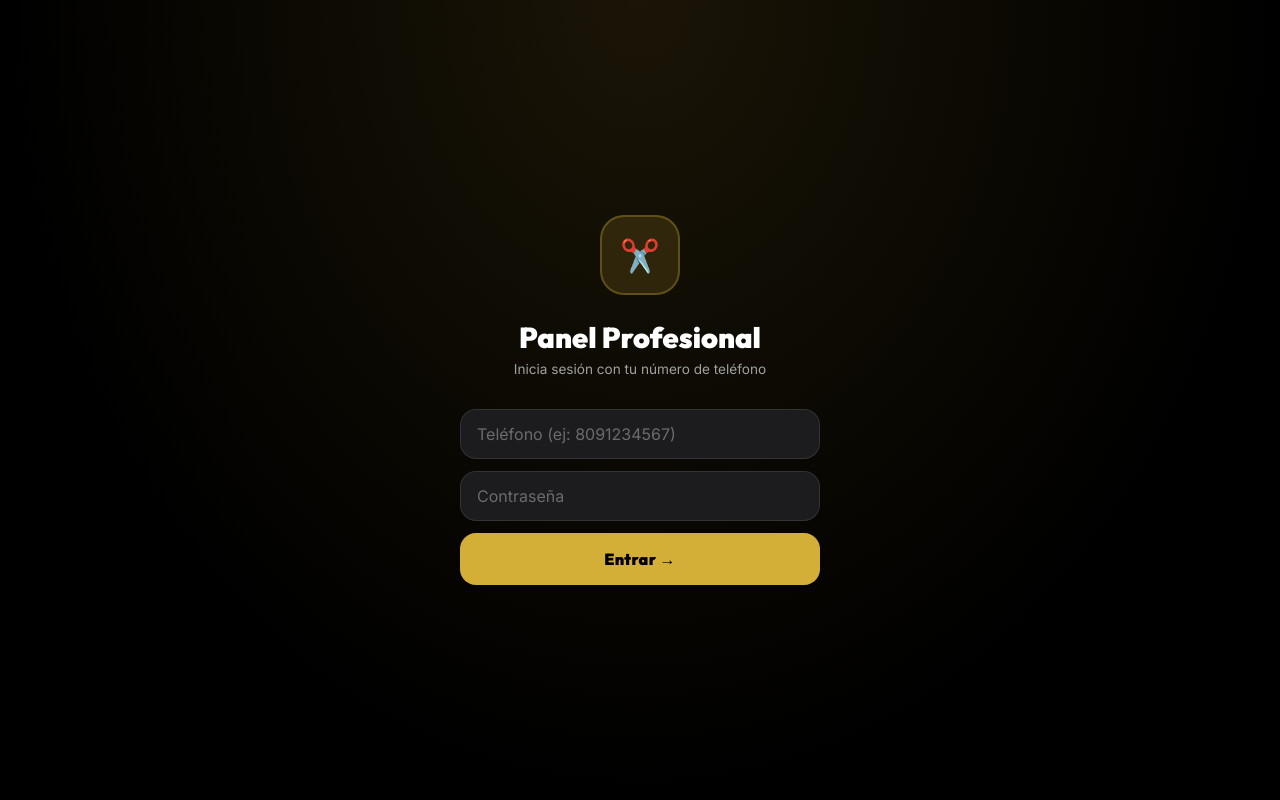
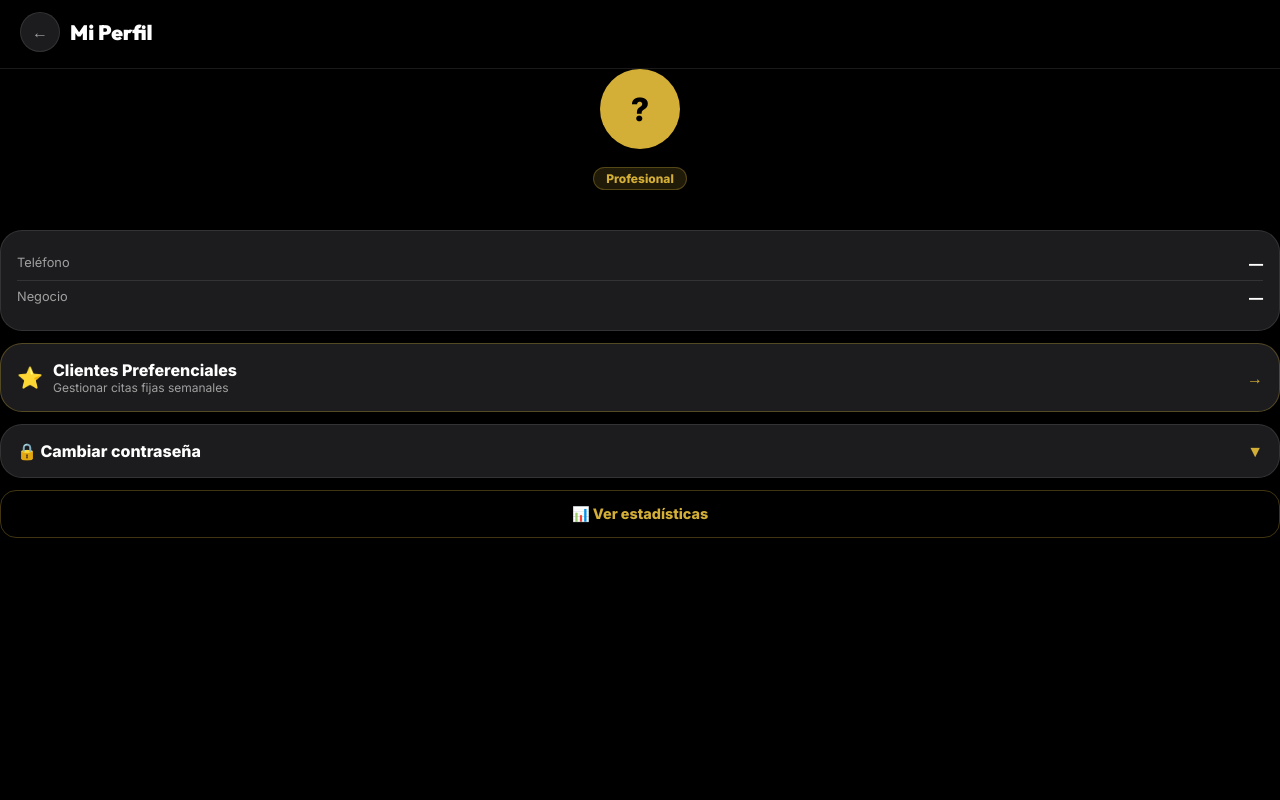
Before and after one commit to gitboni/barberia-os1, a website: page panel-barbero.html in a window 1280 px wide. Drawn offline with nearby package versions, Linux system fonts and the light colour scheme.

Commit message:
Update panel-barbero.html

```diff
--- a/panel-barbero.html
+++ b/panel-barbero.html
@@ -31,9 +31,12 @@ body{background:var(--bg);color:var(--text);overflow-x:hidden;user-select:none}
 h1,h2,h3,.outfit{font-family:'Outfit',sans-serif}
 
 /* ── Screen Management ── */
-.screen{display:none;position:fixed;inset:0;overflow-y:auto;background:var(--bg);z-index:10;padding:calc(var(--safe-top)+16px) 20px calc(var(--safe-bottom)+80px)}
-.screen.active{display:block}
-#loginScreen{display:flex;flex-direction:column;justify-content:center;align-items:center;padding:calc(var(--safe-top) + 20px) 24px calc(var(--safe-bottom) + 20px);min-height:100vh;background:radial-gradient(ellipse at top,#1a1506 0%,#000 70%);z-index:100}
+.screen{display:none;position:fixed;inset:0;width:100%;height:100vh;height:100dvh;background:var(--bg);z-index:10;display:flex;flex-direction:column}
+.screen.active{display:flex}
+.screen-content{flex:1;overflow-y:auto;padding:20px 20px calc(var(--safe-bottom)+85px);-webkit-overflow-scrolling:touch}
+.screen-header{padding:calc(var(--safe-top) + 12px) 20px 16px;background:rgba(0,0,0,0.8);backdrop-filter:blur(20px);border-bottom:1px solid var(--border);z-index:100}
+
+#loginScreen{display:flex;flex-direction:column;justify-content:center;align-items:center;padding:calc(var(--safe-top) + 20px) 24px calc(var(--safe-bottom) + 20px);height:100dvh;background:radial-gradient(ellipse at top,#1a1506 0%,#000 70%);z-index:100}
 #loginScreen.hidden{display:none}
 
 /* ── Aurora BG ── */
@@ -129,7 +132,7 @@ input:checked+.slider:before{transform:translateX(22px)}
 .chip-sm{padding:5px 10px;font-size:.72rem}
 
 /* ── Monitor Screen ── */
-.monitor-header{padding:calc(var(--safe-top)+12px) 20px 12px;background:rgba(0,0,0,.8);backdrop-filter:blur(20px);border-bottom:1px solid var(--border);display:flex;align-items:center;gap:12px;position:sticky;top:0;z-index:100}
+.monitor-header{padding:calc(var(--safe-top)+12px) 20px 12px;background:rgba(0,0,0,.8);backdrop-filter:blur(20px);border-bottom:1px solid var(--border);display:flex;align-items:center;gap:12px;z-index:100}
 .island{flex:1;display:flex;align-items:center;gap:10px}
 .live-dot{width:6px;height:6px;border-radius:50%;background:#E74C3C;animation:pulse 1.2s infinite}
 @keyframes pulse{0%,100%{opacity:1}50%{opacity:.3}}
@@ -238,7 +241,8 @@ input:checked+.slider:before{transform:translateX(22px)}
 <!-- ══════════════════════════════════════════════════════ -->
 <!-- ── HOME SCREEN ── -->
 <div id="homeScreen" class="screen">
-  <div class="barb-header">
+  <div class="screen-header">
+    <div class="barb-header" style="margin-bottom:0;">
       <div style="display:flex;align-items:center;gap:10px;">
         <div class="barb-avatar" id="headerAvatar" onclick="showScreen('perfilScreen')">?</div>
         <div>
@@ -251,6 +255,8 @@ input:checked+.slider:before{transform:translateX(22px)}
         <div class="icon-btn" onclick="showScreen('statsScreen')" title="Estadísticas">📊</div>
       </div>
     </div>
+  </div>
+  <div class="screen-content">
 
   <!-- Toggle disponible -->
   <div class="card toggle-row" id="toggleCard">
@@ -379,14 +385,12 @@ input:checked+.slider:before{transform:translateX(22px)}
     <div id="canceladasList" style="display:none;"></div>
   </div>
 </div>
+</div>
 
 <!-- ── MONITOR SCREEN ── -->
-<div id="monitorScreen" class="screen" style="padding:0;background:#02060C;">
-  <div class="aurora-bg" style="position:absolute;">
-    <div class="orb" style="width:350px;height:350px;background:rgba(0,245,255,.06);top:-80px;left:-80px;"></div>
-    <div class="orb" style="width:280px;height:280px;background:rgba(176,110,255,.05);bottom:-60px;right:-60px;animation:orbFloat 10s ease-in-out infinite reverse;"></div>
-  </div>
-  <div class="monitor-header">
+<div id="monitorScreen" class="screen" style="background:#02060C;">
+  <div class="screen-header">
+    <div class="monitor-header" style="padding:0;border:none;background:transparent;backdrop-filter:none;">
       <div class="island">
         <div id="monShopLogo" style="width:36px;height:36px;border-radius:18px;background:rgba(255,255,255,.05);display:flex;align-items:center;justify-content:center;font-size:1.1rem;">✂️</div>
         <div>
@@ -396,7 +400,12 @@ input:checked+.slider:before{transform:translateX(22px)}
       </div>
       <div onclick="showScreen('homeScreen')" style="width:30px;height:30px;border-radius:50%;background:rgba(255,255,255,.08);display:flex;align-items:center;justify-content:center;cursor:pointer;font-size:.9rem;">✕</div>
     </div>
-
+  </div>
+  <div class="screen-content" style="padding:0;">
+    <div class="aurora-bg" style="position:absolute;">
+      <div class="orb" style="width:350px;height:350px;background:rgba(0,245,255,.06);top:-80px;left:-80px;"></div>
+      <div class="orb" style="width:280px;height:280px;background:rgba(176,110,255,.05);bottom:-60px;right:-60px;animation:orbFloat 10s ease-in-out infinite reverse;"></div>
+    </div>
     <div class="stats-bar">
       <div class="stats-bar-item"><span class="stats-bar-val" style="color:var(--green);" id="mon-ing">—</span><span class="stats-bar-lbl">Mi día</span></div>
       <div class="stats-bar-divider"></div>
@@ -447,10 +456,13 @@ input:checked+.slider:before{transform:translateX(22px)}
 
 <!-- ── STATS SCREEN ── -->
 <div id="statsScreen" class="screen">
-  <div style="display:flex;align-items:center;gap:10px;margin-bottom:20px;">
+  <div class="screen-header">
+    <div style="display:flex;align-items:center;gap:10px;">
       <div onclick="showScreen('homeScreen')" class="icon-btn">←</div>
       <h2 style="font-size:1.3rem;font-weight:900;font-family:Outfit,sans-serif;">Estadísticas</h2>
     </div>
+  </div>
+  <div class="screen-content">
   <div class="chip-row" id="statsRangoRow">
     <div class="chip on" onclick="setStatsRango(0,this)">7 días</div>
     <div class="chip" onclick="setStatsRango(1,this)">30 días</div>
@@ -471,28 +483,36 @@ input:checked+.slider:before{transform:translateX(22px)}
   <div id="statsTopSvcs"></div>
   <!-- Historial -->
   <div class="sec-title" style="margin-top:4px;">Historial por día</div>
-  <div id="statsHistorial"></div>
+    </div>
+  </div>
 </div>
 
 <!-- ── VIP PREFERENCIALES SCREEN ── -->
 <div id="vipScreen" class="screen">
-  <div style="display:flex;align-items:center;gap:10px;margin-bottom:6px;">
+  <div class="screen-header">
+    <div style="display:flex;align-items:center;gap:10px;">
       <div onclick="showScreen('homeScreen')" class="icon-btn">←</div>
       <h2 style="font-size:1.3rem;font-weight:900;font-family:Outfit,sans-serif;">Clientes VIP ⭐</h2>
       <div id="vipActivosBadge" style="margin-left:auto;background:var(--accent-s);border:1px solid var(--accent-b);border-radius:20px;padding:3px 10px;font-size:.72rem;font-weight:700;color:var(--accent);"></div>
     </div>
+  </div>
+  <div class="screen-content">
   <p style="font-size:.78rem;color:var(--dim);margin-bottom:20px;">Clientes con cita fija semanal — se generan automáticamente.</p>
   <div id="vipList"></div>
   <button class="btn-gold" onclick="openVIPModal()" style="margin-bottom:10px;">+ Agregar Cliente Fijo</button>
-  <button class="btn-outline" onclick="generarCitasVIP()" id="btnGenerar" style="margin-bottom:40px;">📅 Generar Citas Esta Semana</button>
+    </div>
+  </div>
 </div>
 
 <!-- ── PERFIL SCREEN ── -->
 <div id="perfilScreen" class="screen">
-  <div style="display:flex;align-items:center;gap:10px;margin-bottom:20px;">
+  <div class="screen-header">
+    <div style="display:flex;align-items:center;gap:10px;">
       <div onclick="showScreen('homeScreen')" class="icon-btn">←</div>
       <h2 style="font-size:1.3rem;font-weight:900;font-family:Outfit,sans-serif;">Mi Perfil</h2>
     </div>
+  </div>
+  <div class="screen-content">
   <div style="text-align:center;margin-bottom:24px;">
     <div id="perfilAvatar" style="width:80px;height:80px;border-radius:50%;background:var(--accent);margin:0 auto 12px;display:flex;align-items:center;justify-content:center;font-size:2rem;font-weight:900;color:#000;">?</div>
     <div id="perfilNombre" style="font-size:1.3rem;font-weight:900;font-family:Outfit,sans-serif;"></div>
@@ -524,7 +544,8 @@ input:checked+.slider:before{transform:translateX(22px)}
     </div>
   </div>
   <button class="btn-outline" onclick="showScreen('statsScreen')" style="margin-bottom:10px;">📊 Ver estadísticas</button>
-  <button onclick="doLogout()" style="width:100%;padding:14px;border-radius:var(--r);background:transparent;border:1px solid rgba(231,76,60,.3);color:var(--red);font-weight:700;cursor:pointer;margin-bottom:40px;">Cerrar sesión</button>
+    </div>
+  </div>
 </div>
 
 <!-- Bottom Nav -->
```
Lines whose indentation alone changed are shown as unchanged.
